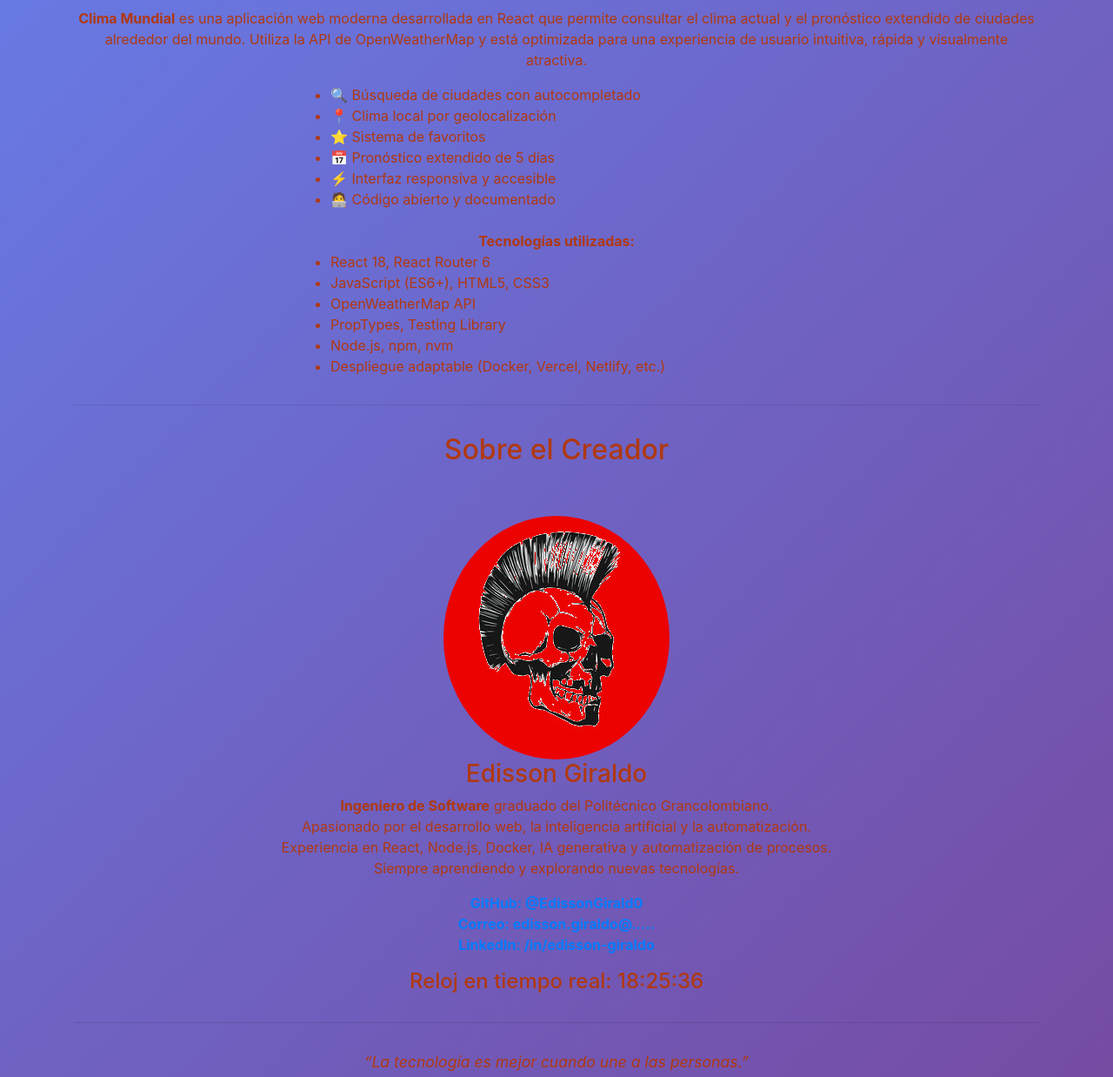
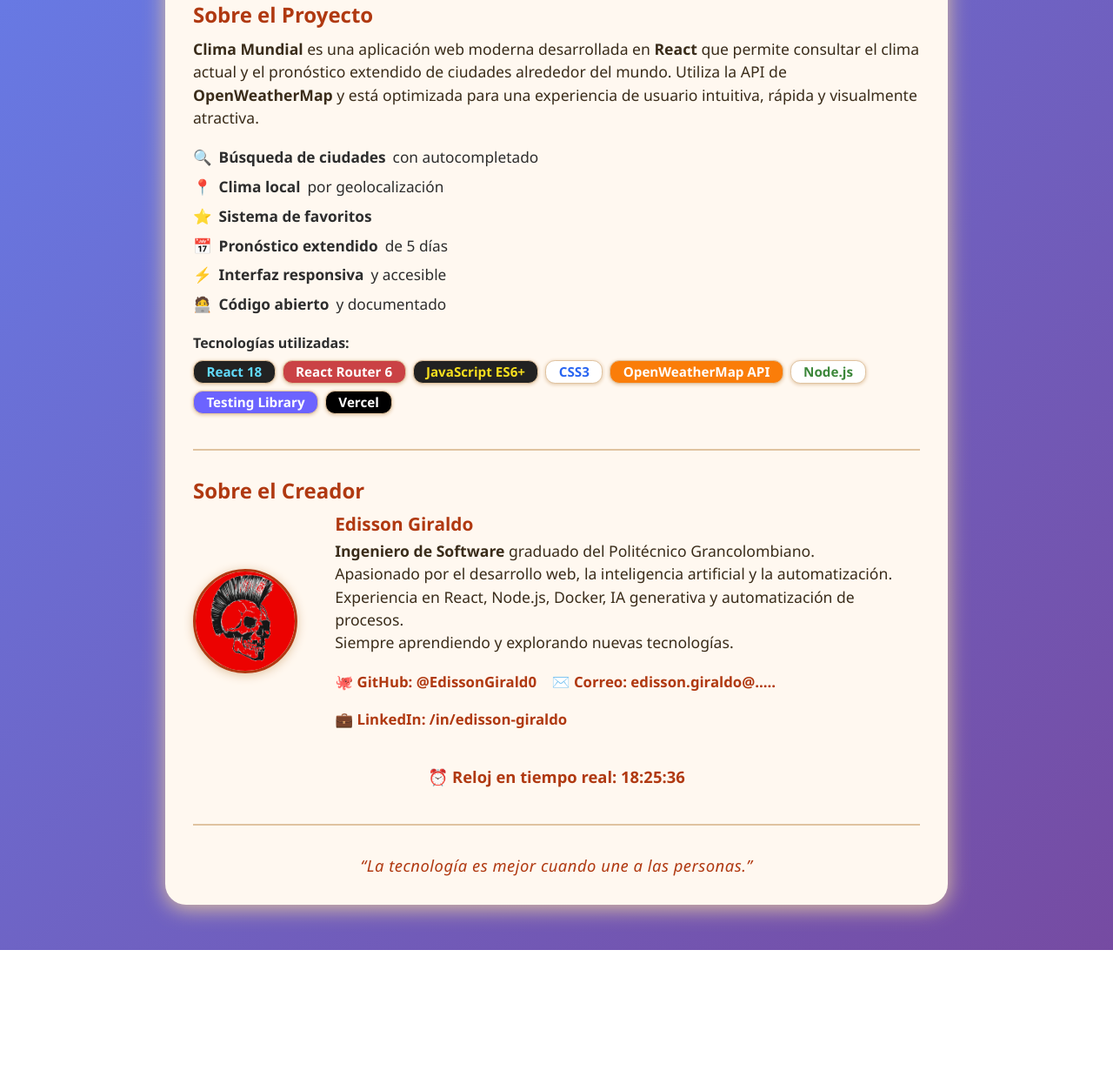
Before and after one commit to EdissonGirald0/clima, a React app: page /about in a window 1280 px wide. Shown: the part 244-1482 px from the top of the page at 87% size. After the commit the page ends 1336 px from the top, so only its background shows below. Built offline with nearby package versions, Linux system fonts and the light colour scheme.

Commit message:
actualizacion documentacion

```diff
--- a/src/components/About.jsx
+++ b/src/components/About.jsx
@@ -6,10 +6,6 @@ import React, { useState, useEffect } from "react";
 import './cssStilos/About.css';
 import Foto from './cssStilos/punk.jpg';
 
-/**
- * About
- * @returns {JSX.Element}
- */
 export default function About(){
     const [reloj, setReloj] = useState({
         hours: new Date().getHours(),
@@ -29,60 +25,68 @@ export default function About(){
     }, []);
 
     return(
-        <div className="container edisson">
-            <h1>Clima Mundial 🌎</h1>
-            <h2>Sobre el Proyecto</h2>
-            <p>
-                <b>Clima Mundial</b> es una aplicación web moderna desarrollada en React que permite consultar el clima actual y el pronóstico extendido de ciudades alrededor del mundo. Utiliza la API de OpenWeatherMap y está optimizada para una experiencia de usuario intuitiva, rápida y visualmente atractiva.
+        <div className="container edisson about-main">
+            <h1 className="about-title">🌎 Clima Mundial</h1>
+            <section className="about-section">
+                <h2 className="about-subtitle">Sobre el Proyecto</h2>
+                <p className="about-desc">
+                    <b>Clima Mundial</b> es una aplicación web moderna desarrollada en <b>React</b> que permite consultar el clima actual y el pronóstico extendido de ciudades alrededor del mundo. Utiliza la API de <b>OpenWeatherMap</b> y está optimizada para una experiencia de usuario intuitiva, rápida y visualmente atractiva.
                 </p>
-            <ul style={{textAlign: 'left', maxWidth: 600, margin: '0 auto 1.5rem auto'}}>
-                <li>🔍 Búsqueda de ciudades con autocompletado</li>
-                <li>📍 Clima local por geolocalización</li>
-                <li>⭐ Sistema de favoritos</li>
-                <li>📅 Pronóstico extendido de 5 días</li>
-                <li>⚡ Interfaz responsiva y accesible</li>
-                <li>🧑‍💻 Código abierto y documentado</li>
+                <ul className="about-list">
+                    <li>🔍 <b>Búsqueda de ciudades</b> con autocompletado</li>
+                    <li>📍 <b>Clima local</b> por geolocalización</li>
+                    <li>⭐ <b>Sistema de favoritos</b></li>
+                    <li>📅 <b>Pronóstico extendido</b> de 5 días</li>
+                    <li>⚡ <b>Interfaz responsiva</b> y accesible</li>
+                    <li>🧑‍💻 <b>Código abierto</b> y documentado</li>
                 </ul>
-            <div style={{margin: '1.5rem 0'}}>
+                <div className="about-tech">
                     <b>Tecnologías utilizadas:</b>
-                <ul style={{textAlign: 'left', maxWidth: 600, margin: '0 auto'}}>
-                    <li>React 18, React Router 6</li>
-                    <li>JavaScript (ES6+), HTML5, CSS3</li>
-                    <li>OpenWeatherMap API</li>
-                    <li>PropTypes, Testing Library</li>
-                    <li>Node.js, npm, nvm</li>
-                    <li>Despliegue adaptable (Docker, Vercel, Netlify, etc.)</li>
-                </ul>
+                    <div className="about-badges">
+                        <span className="badge react">React 18</span>
+                        <span className="badge router">React Router 6</span>
+                        <span className="badge js">JavaScript ES6+</span>
+                        <span className="badge css">CSS3</span>
+                        <span className="badge api">OpenWeatherMap API</span>
+                        <span className="badge node">Node.js</span>
+                        <span className="badge test">Testing Library</span>
+                        <span className="badge deploy">Vercel</span>
                     </div>
-            <hr style={{margin: '2rem 0'}}/>
-            <h2>Sobre el Creador</h2>
-            <img src={Foto} alt="foto" className="fotor" style={{marginBottom: 0}}/>
-            <h3>Edisson Giraldo</h3>
-            <p>
+                </div>
+            </section>
+            <hr className="about-divider"/>
+            <section className="about-section about-creator">
+                <h2 className="about-subtitle">Sobre el Creador</h2>
+                <div className="about-creator-flex">
+                    <img src={Foto} alt="foto" className="fotor about-photo"/>
+                    <div className="about-creator-info">
+                        <h3 className="about-name">Edisson Giraldo</h3>
+                        <p className="about-desc">
                             <b>Ingeniero de Software</b> graduado del Politécnico Grancolombiano.<br/>
                             Apasionado por el desarrollo web, la inteligencia artificial y la automatización.<br/>
                             Experiencia en React, Node.js, Docker, IA generativa y automatización de procesos.<br/>
                             Siempre aprendiendo y explorando nuevas tecnologías.
                         </p>
-            <div style={{margin: '1rem 0'}}>
+                        <div className="about-links">
                             <a href="https://github.com/EdissonGirald0" target="_blank" rel="noopener noreferrer" className="about-link">
-                    <b>GitHub: @EdissonGirald0</b>
+                                <b>🐙 GitHub: @EdissonGirald0</b>
                             </a>
-                <br/>
                             <a href="mailto:edisson.giraldo@hotmail.com" className="about-link">
-                    <b>Correo: edisson.giraldo@.....</b>
+                                <b>✉️ Correo: edisson.giraldo@.....</b>
                             </a>
-                <br/>
-                <a href="www.linkedin.com/in/edisson-giraldo-01ab092ba" target="_blank" rel="noopener noreferrer" className="about-link">
-                    <b>LinkedIn: /in/edisson-giraldo</b>
+                            <a href="https://www.linkedin.com/in/edisson-giraldo-01ab092ba" target="_blank" rel="noopener noreferrer" className="about-link">
+                                <b>💼 LinkedIn: /in/edisson-giraldo</b>
                             </a>
                         </div>
-            <div>
-                <h4>Reloj en tiempo real: {reloj.hours}:{reloj.minutes}:{reloj.seconds}</h4>
                     </div>
-            <hr style={{margin: '2rem 0'}}/>
-            <div style={{fontStyle: 'italic', color: '#b03911', fontSize: '1.1rem'}}>
-                “La tecnología es mejor cuando une a las personas.”
+                </div>
+            </section>
+            <div className="about-clock">
+                <span role="img" aria-label="clock">⏰</span> Reloj en tiempo real: <b>{reloj.hours}:{reloj.minutes}:{reloj.seconds}</b>
+            </div>
+            <hr className="about-divider"/>
+            <div className="about-quote">
+                <span>“La tecnología es mejor cuando une a las personas.”</span>
             </div>
         </div>
     )
--- a/src/components/cssStilos/About.css
+++ b/src/components/cssStilos/About.css
@@ -1,19 +1,168 @@
-.container {
-    background-size: 100%;
-    justify-content: center;
+/* Contenedor principal */
+.about-main {
+  background: #fff8f0;
+  border-radius: 1.5rem;
+  box-shadow: 0 4px 24px 0 #e0c3a0;
+  padding: 2.5rem 2rem 2rem 2rem;
+  max-width: 900px;
+  margin: 3rem auto 2rem auto;
+  color: #2d2d2d;
+  font-family: 'Segoe UI', 'Roboto', Arial, sans-serif;
 }
-.edisson {
-    margin-top: 4rem;
-    size: 20rem;
-    color: #b03911;
 
+.about-title {
+  text-align: center;
+  font-size: 2.5rem;
+  font-weight: 800;
+  color: #b03911;
+  margin-bottom: 1.5rem;
+  letter-spacing: 1px;
 }
-.fotor {
-    border-radius: 50%;
-    margin: 3rem;
+
+.about-section {
+  margin-bottom: 2.5rem;
+  text-align: left;
 }
-.info {
-    border-style: solid;
-    border: darkorange;
-    box-shadow: darkred;
+
+.about-subtitle {
+  font-size: 1.5rem;
+  color: #b03911;
+  margin-bottom: 0.7rem;
+  font-weight: 700;
+  text-align: left;
 }
+
+.about-desc {
+  font-size: 1.1rem;
+  margin-bottom: 1.2rem;
+  color: #3a2c1a;
+  text-align: left;
+}
+
+.about-list {
+  list-style: none;
+  padding: 0;
+  margin-bottom: 1.2rem;
+  text-align: left;
+}
+.about-list li {
+  margin-bottom: 0.5rem;
+  font-size: 1.08rem;
+  display: flex;
+  align-items: center;
+  gap: 0.5rem;
+}
+
+.about-tech {
+  margin-top: 1.2rem;
+  margin-bottom: 0.5rem;
+  text-align: left;
+}
+.about-badges {
+  display: flex;
+  flex-wrap: wrap;
+  gap: 0.5rem;
+  margin-top: 0.5rem;
+}
+.badge {
+  background: #f3e1c7;
+  color: #b03911;
+  border-radius: 0.7rem;
+  padding: 0.3rem 0.9rem;
+  font-size: 0.95rem;
+  font-weight: 600;
+  box-shadow: 0 1px 4px #e0c3a0;
+  border: 1px solid #e0c3a0;
+}
+.badge.react { color: #61dafb; background: #222; }
+.badge.router { color: #fff; background: #ca4245; }
+.badge.js { color: #f7df1e; background: #222; }
+.badge.css { color: #2965f1; background: #fff; }
+.badge.api { color: #fff; background: #fa7d09; }
+.badge.node { color: #3c873a; background: #fff; }
+.badge.test { color: #fff; background: #6c63ff; }
+.badge.deploy { color: #fff; background: #000; }
+
+.about-divider {
+  border: none;
+  border-top: 2px solid #e0c3a0;
+  margin: 2.5rem 0 2rem 0;
+}
+
+.about-creator-flex {
+  display: flex;
+  align-items: center;
+  gap: 2.2rem;
+  flex-wrap: wrap;
+}
+.about-photo {
+  width: 120px;
+  height: 120px;
+  object-fit: cover;
+  border-radius: 50%;
+  border: 3px solid #b03911;
+  box-shadow: 0 2px 12px #e0c3a0;
+  margin: 0 0.5rem 0 0;
+}
+.about-creator-info {
+  flex: 1;
+  min-width: 220px;
+  text-align: left;
+}
+.about-name {
+  font-size: 1.3rem;
+  font-weight: 700;
+  color: #b03911;
+  margin-bottom: 0.3rem;
+  text-align: left;
+}
+.about-links {
+  display: flex;
+  flex-wrap: wrap;
+  gap: 1.1rem;
+  margin-top: 0.7rem;
+  text-align: left;
+}
+.about-link {
+  color: #b03911;
+  text-decoration: none;
+  font-size: 1.05rem;
+  font-weight: 600;
+  transition: color 0.2s;
+}
+.about-link:hover {
+  color: #fa7d09;
+  text-decoration: underline;
+}
+
+.about-clock {
+  text-align: center;
+  font-size: 1.15rem;
+  margin: 1.5rem 0 0.5rem 0;
+  color: #b03911;
+  font-weight: 600;
+}
+
+.about-quote {
+  text-align: center;
+  font-style: italic;
+  color: #b03911;
+  font-size: 1.15rem;
+  margin-top: 1.2rem;
+  letter-spacing: 0.5px;
+}
+
+/* Responsive */
+@media (max-width: 700px) {
+  .about-main {
+    padding: 1.2rem 0.5rem;
+  }
+  .about-creator-flex {
+    flex-direction: column;
+    align-items: flex-start;
+    gap: 1.2rem;
+  }
+  .about-photo {
+    margin: 0 0 0.7rem 0;
+  }
+}
```
Also changed, not shown: README.md, vercel.json (added). Lines whose indentation alone changed are shown as unchanged.
